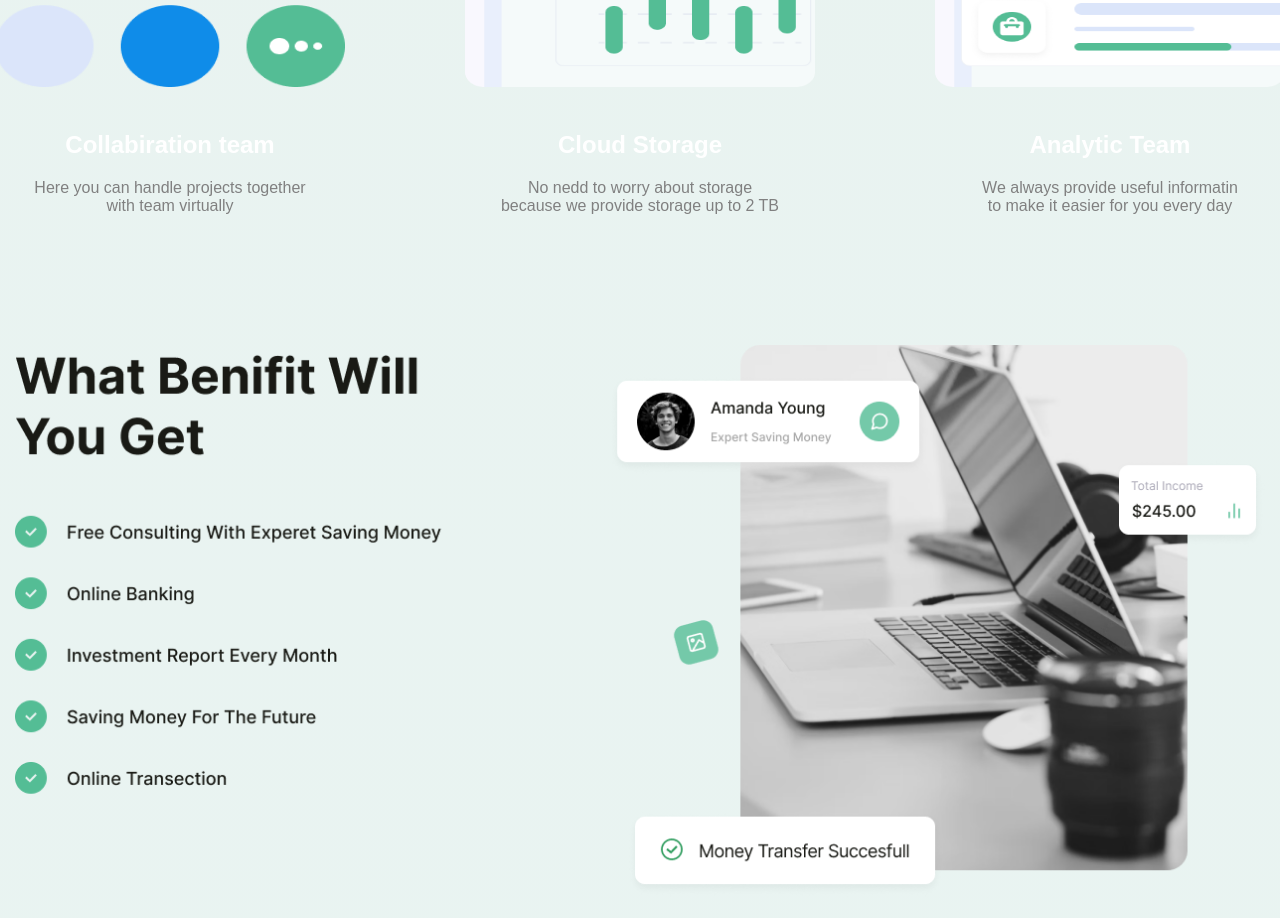
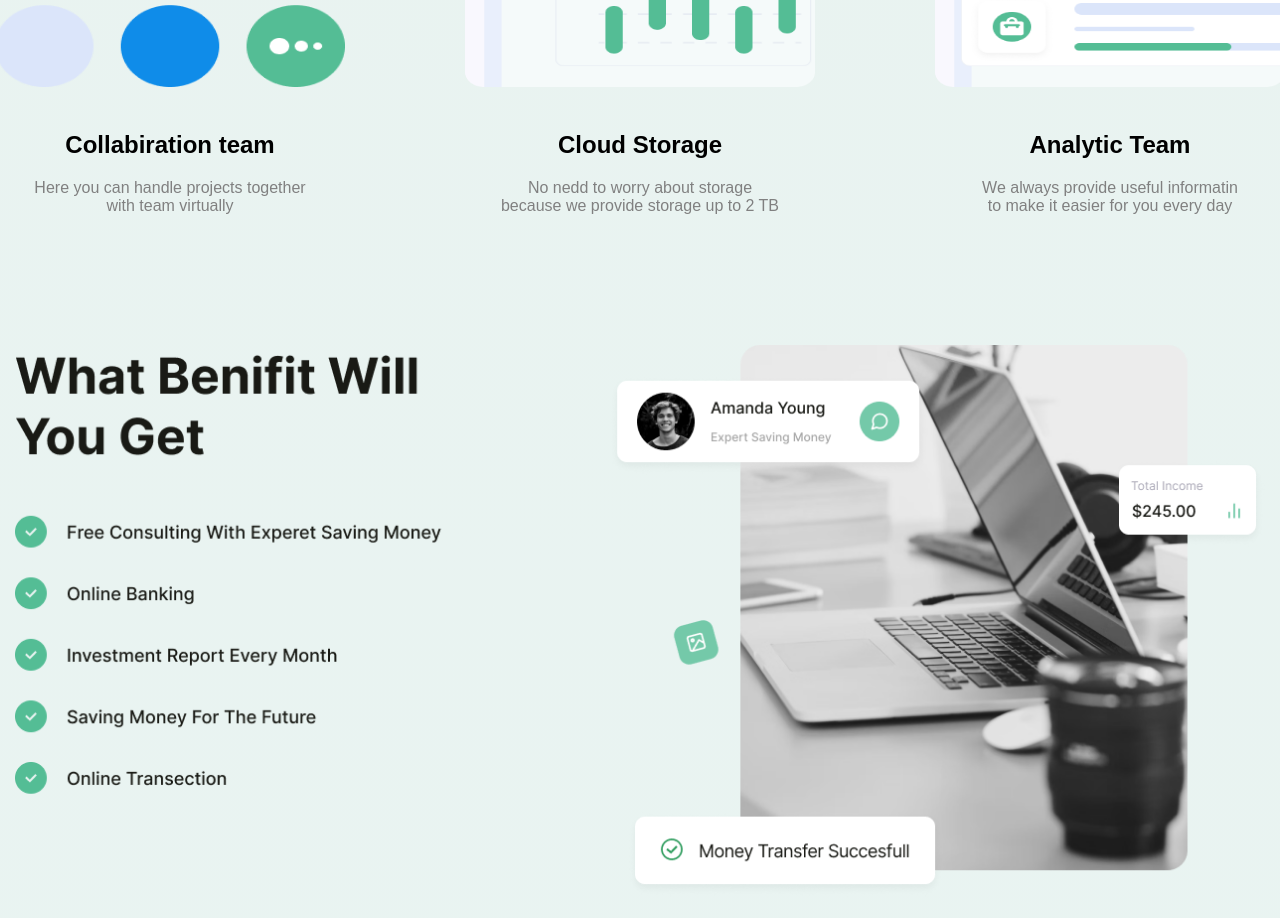
Before and after one commit to AnalabaSylvester/Saas_landong_page, a plain HTML site: page index.html in a window 1280 px wide. Shown: the part 2220-3138 px from the top of the page. Drawn offline with Linux system fonts and the light colour scheme.

Commit message:
made few changes

```diff
--- a/index.html
+++ b/index.html
@@ -168,7 +168,7 @@
         <div class="designed-img-bkgrd">
             <div class="img-container">
                 <img src="./images/Group 323.png" alt="">
-                <h2>Collabiration team</h2>
+                <h2 style="color: black;" >Collabiration team</h2>
                 <p>Here you can handle projects together <br>
                     with team virtually</p>
 
@@ -176,13 +176,13 @@
 
             <div class="img-container">
                 <img src="./images/Frame 53.png" alt="">
-                <h2>Cloud Storage</h2>
+                <h2 style="color: black;">Cloud Storage</h2>
                 <p>No nedd to worry about storage <br> because we provide storage up to 2 TB</p>
             </div>
 
             <div class="img-container">
                 <img src="./images/Frame 54.png" alt="">
-                <h2>Analytic Team</h2>
+                <h2 style="color: black;">Analytic Team</h2>
                 <p>We always provide useful informatin <br>
                     to make it easier for you every day</p>
             </div>
```
